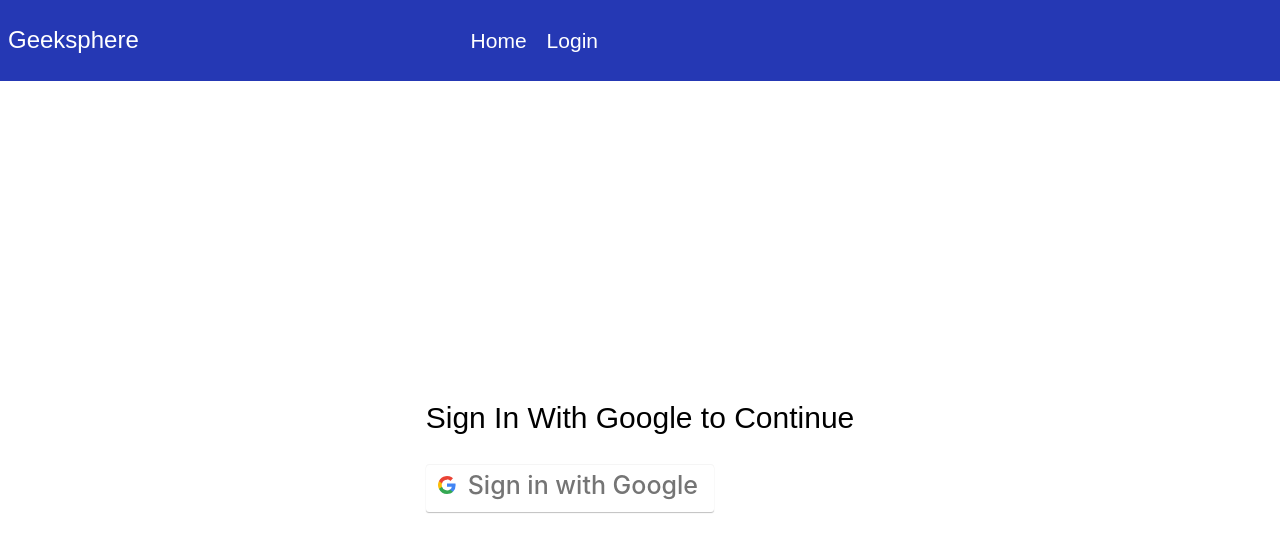
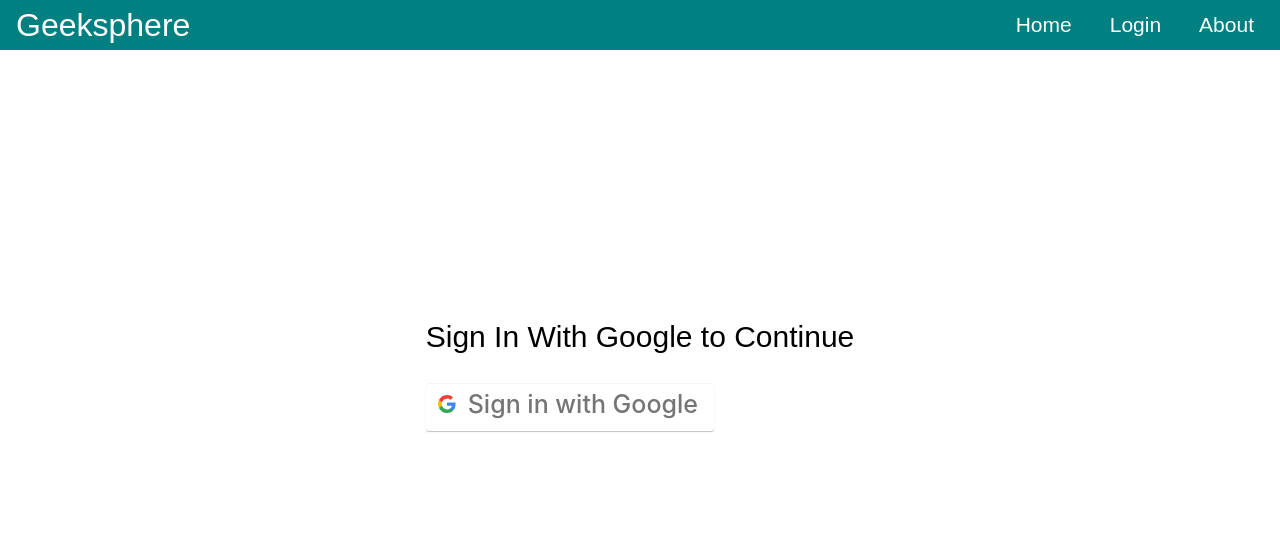
Before and after one commit to shreyas2711/Blog-App, a React (Create React App) app: page /login in a window 1280 px wide. Shown: the top 552 px of the page. Built offline with nearby package versions, Linux system fonts and the light colour scheme; no server answers; a web font is replaced by a local one.

Commit message:
new commit

```diff
--- a/src/App.css
+++ b/src/App.css
@@ -3,6 +3,8 @@
 .App {
   text-align: center;
 }
+
+
 body {
   padding: 0%;
   margin: 0%;
@@ -49,10 +51,7 @@
 
 }  */
 
-.brand{
 
-  color: white;
-}
 
 a {
   color:white;
@@ -624,7 +623,7 @@
   }
 } */
 
-.navbar{
+/* .navbar{
   display: flex;
   justify-content: space-between;
   align-items: center;
@@ -649,7 +648,7 @@
 .navbar-links li{
   list-style: none;
 
-}
+} */
 
 .toggle-button{
   position: absolute;
@@ -672,32 +671,32 @@
 }
 
 
-@media (max-width:600px){
+/* @media (max-width:600px){
     .toggle-button{
       display: flex;
-    }
-    .navbar-links{
+    } */
+    /* .navbar-links{
       display: none;
       width: 100%;
-    }
-    .navbar{
+    }  */
+    /* .navbar{
       flex-direction: column;
       right: 0;
       align-items: flex-start;
-    }
-    .navbar-links ul{
-      width: 100%;
-      flex-direction: column;
+    } */
+    /* .navbar-links ul{ */
+      /* width: 100%; */
+      /* flex-direction: column; */
       /* margin-left: 14rem; */
-    }
-    a{
+    /* } */
+    /* a{
       text-align: center;
-    }
+    } */
 
     /* .navbar-links li a{
 
     } */
-    .upper-posts-container{
+    /* .upper-posts-container{
       display: none;
     }
     .upperpost-heading{
@@ -722,11 +721,103 @@
     }
     .homePage{
       margin-top: 16rem;
-    }
-
+    } */
+/*
     .navbar-links.active{
       display: flex;
-    }
+    } */
 
 
+/* } */
+
+
+.navbar {
+  display: flex;
+  align-items: center;
+  justify-content: space-between;
+  padding: 16px;
+  background-color: teal;
+  color: #fff;
+  height: 50px;
+  position: fixed;
+  top: 0;
+  width: 100%;
+  z-index: 1000; /* Adjust the z-index based on your design */
 }
+
+.nav-links a:hover {
+  cursor: pointer;
+  color: rgb(214, 206, 206);
+  transition: 0.3s;
+}
+
+.nav-links a {
+  color: #fff;
+}
+
+.menu {
+  display: flex;
+  gap: 1em;
+  font-size: 18px;
+}
+
+.menu li:hover {
+  background-color: #4c9e9e;
+  border-radius: 5px;
+  transition: 0.3s ease;
+}
+
+.menu li {
+  padding: 5px 14px;
+}
+
+.hamburger {
+  display: none;
+  font-size: 24px;
+  user-select: none;
+}
+
+.brand {
+  color: white;
+  font-size: 32px;
+}
+
+input[type=checkbox] {
+  display: none;
+}
+
+.menu {
+  display: flex;
+  gap: 1em;
+}
+
+@media (max-width: 768px) {
+  .menu {
+    display: none;
+    position: absolute;
+    background-color: teal;
+    right: 0;
+    left: 0;
+    text-align: center;
+    padding: 16px 0;
+  }
+
+  .menu li:hover {
+    display: inline-block;
+    background-color: #4c9e9e;
+    transition: 0.3s ease;
+  }
+
+  .menu li + li {
+    margin-top: 12px;
+  }
+
+  input[type=checkbox]:checked ~ .menu {
+    display: block;
+    flex-direction: column;
+  }
+
+  .hamburger {
+    display: block;
+  }
+}
--- a/src/App.js
+++ b/src/App.js
@@ -48,7 +48,7 @@
 
         {/* New */}
 
-        <nav className='navbar'>
+        {/* <nav className='navbar'>
           <div className="brand-title">Geeksphere</div>
           <div className="navbar-links">
             <ul>
@@ -62,7 +62,35 @@
           )}
             </ul>
           </div>
-        </nav>
+        </nav> */}
+
+        {/* NEW NAVBAR ADDED HERE ON 11 NOV 2023 */}
+        <nav className='navbar'>
+  <div className="brand">Geeksphere</div>
+
+  <ul className='nav-links'>
+    <input type="checkbox" id='checkbox_toggle' />
+    <label htmlFor="checkbox_toggle" className='hamburger'>&#9776;</label>
+
+    {/* NAVIGATION MENUS */}
+    <div className="menu">
+      <Link to="/">Home</Link>
+      {!isAuth ? (
+        <>
+          <Link to="/login">Login</Link>
+        </>
+      ) : (
+        <>
+          <Link to="/createpost">Create Post</Link>
+          <button className='Logout' onClick={SignUserOut}>Log Out</button>
+        </>
+      )}
+      <Link to="/about">About</Link>
+      {/* Close the div after all menu items */}
+    </div>
+  </ul>
+</nav>
+
         {/* <Navbar/> */}
 
       {/* <Navbar/> */}
--- a/src/pages/Home.jsx
+++ b/src/pages/Home.jsx
@@ -155,7 +155,7 @@
 
 
 
-    <div>
+    <div className='starting'>
 
 
       {/* Top portion with a different background image */}
```
